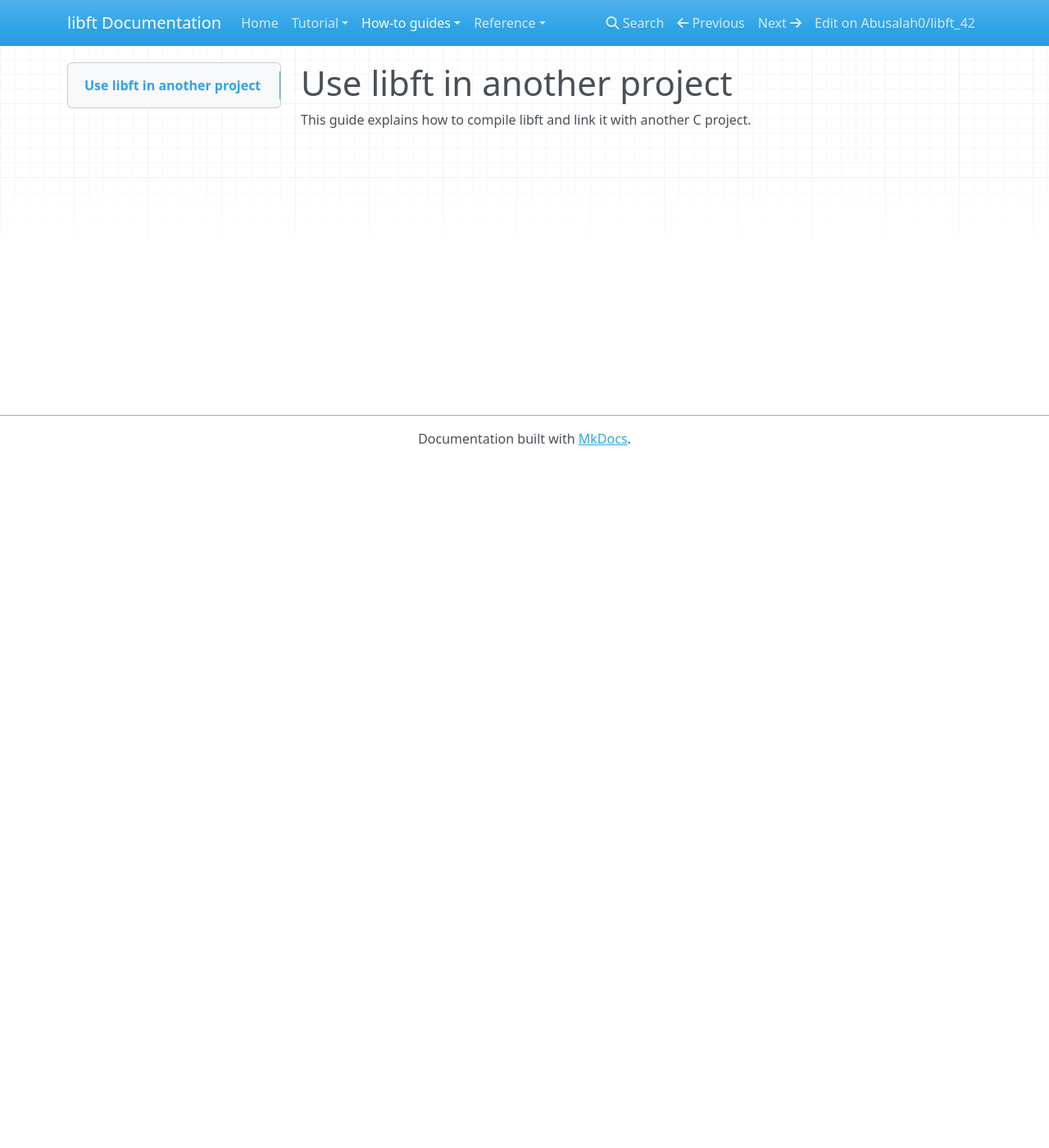
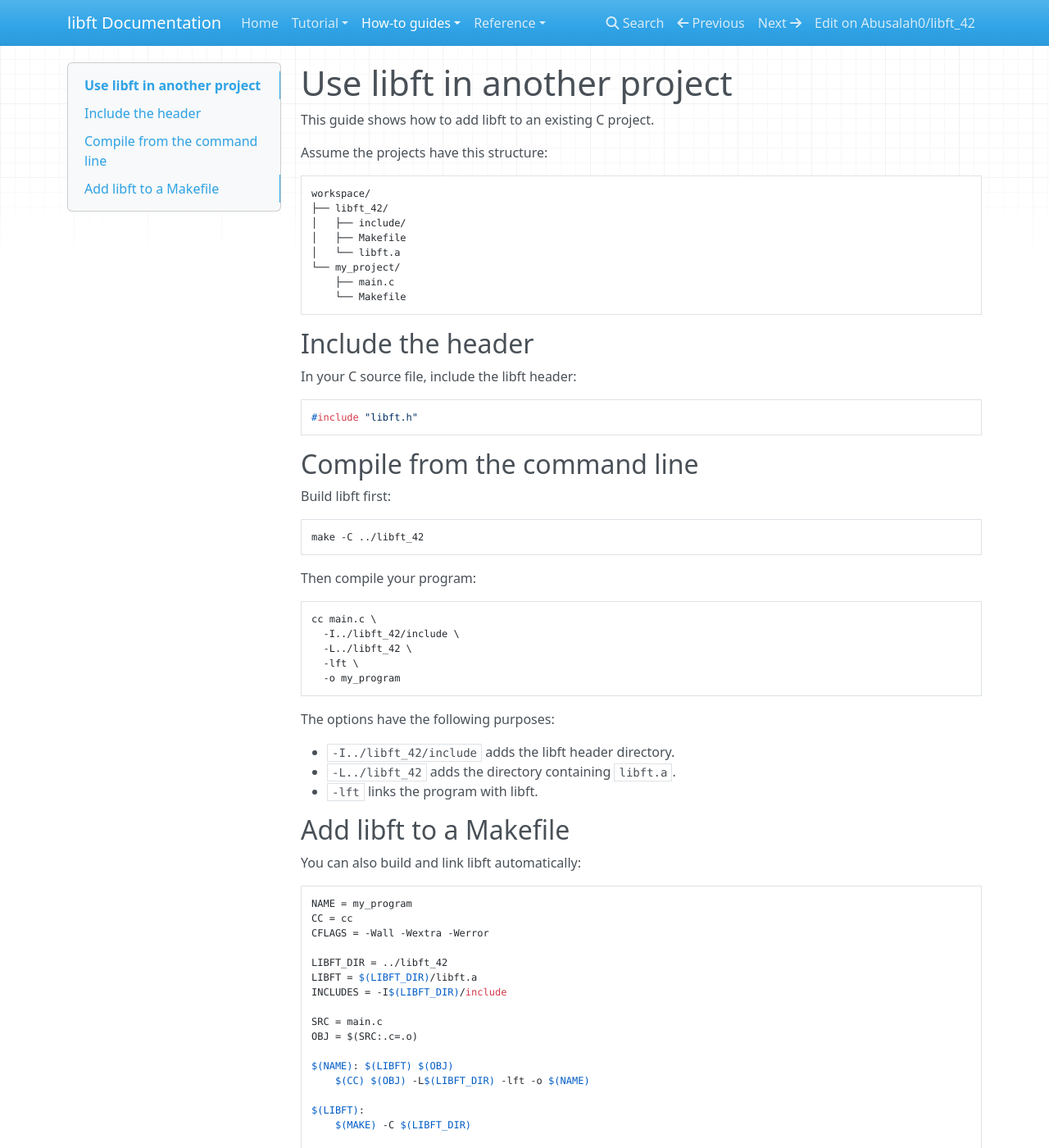
Before and after one commit to Abusalah0/libft_42, an MkDocs documentation site: the page built from docs/how-to/use-libft-in-another-project.md, in a window 1280 px wide and 1400 px high. Shown: the whole window at 82% size. Built offline with MkDocs 1.6.1, drawn with Linux system fonts in a browser that asks for light colours; nearby versions of some CDN libraries; some of the changed text lies outside the part shown.

Commit message:
docs: add a how-to guide

````diff
--- a/docs/how-to/use-libft-in-another-project.md
+++ b/docs/how-to/use-libft-in-another-project.md
@@ -1,3 +1,92 @@
 # Use libft in another project
 
-This guide explains how to compile libft and link it with another C project.
+This guide shows how to add libft to an existing C project.
+
+Assume the projects have this structure:
+
+```text
+workspace/
+├── libft_42/
+│   ├── include/
+│   ├── Makefile
+│   └── libft.a
+└── my_project/
+    ├── main.c
+    └── Makefile
+```
+
+## Include the header
+
+In your C source file, include the libft header:
+
+```c
+#include "libft.h"
+```
+
+## Compile from the command line
+
+Build libft first:
+
+```bash
+make -C ../libft_42
+```
+
+Then compile your program:
+
+```bash
+cc main.c \
+  -I../libft_42/include \
+  -L../libft_42 \
+  -lft \
+  -o my_program
+```
+
+The options have the following purposes:
+
+* `-I../libft_42/include` adds the libft header directory.
+* `-L../libft_42` adds the directory containing `libft.a`.
+* `-lft` links the program with libft.
+
+## Add libft to a Makefile
+
+You can also build and link libft automatically:
+
+```makefile
+NAME = my_program
+CC = cc
+CFLAGS = -Wall -Wextra -Werror
+
+LIBFT_DIR = ../libft_42
+LIBFT = $(LIBFT_DIR)/libft.a
+INCLUDES = -I$(LIBFT_DIR)/include
+
+SRC = main.c
+OBJ = $(SRC:.c=.o)
+
+$(NAME): $(LIBFT) $(OBJ)
+	$(CC) $(OBJ) -L$(LIBFT_DIR) -lft -o $(NAME)
+
+$(LIBFT):
+	$(MAKE) -C $(LIBFT_DIR)
+
+%.o: %.c
+	$(CC) $(CFLAGS) $(INCLUDES) -c $< -o $@
+
+clean:
+	rm -f $(OBJ)
+
+fclean: clean
+	rm -f $(NAME)
+
+re: fclean $(NAME)
+
+.PHONY: clean fclean re
+```
+
+Run:
+
+```bash
+make
+```
+
+The Makefile builds libft when needed, compiles your project, and links the resulting program with `libft.a`.
````
